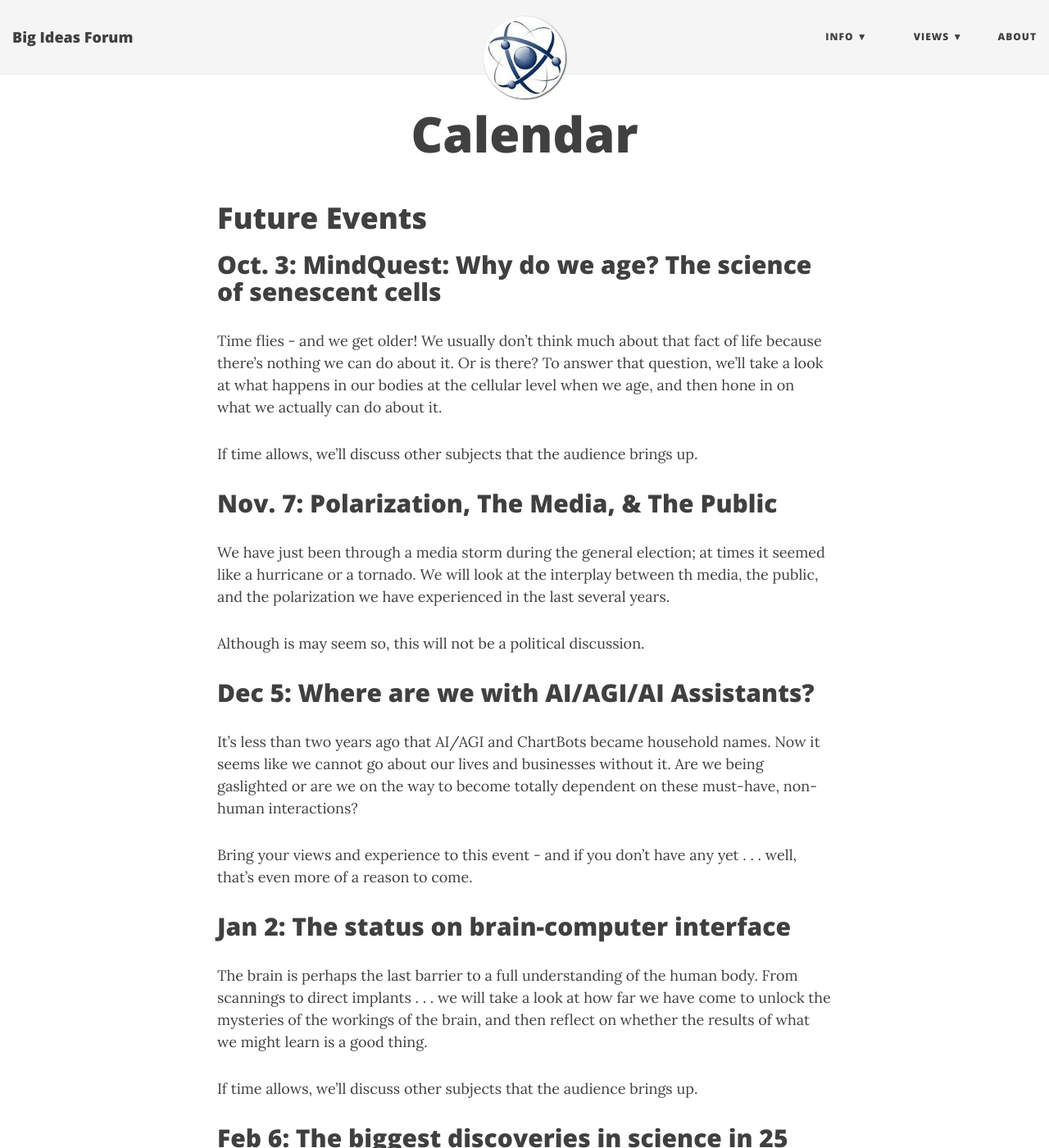
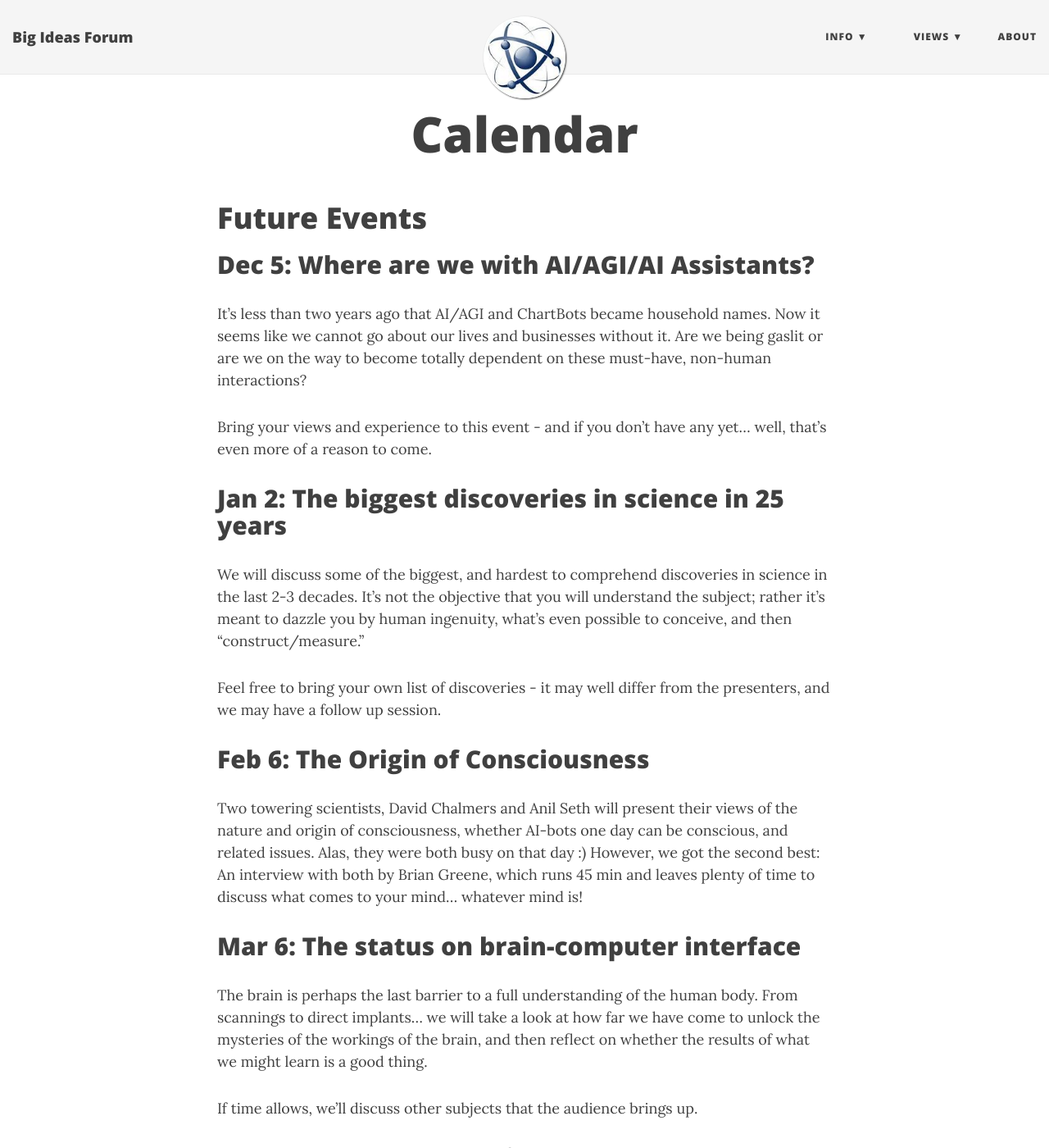
Before and after one commit to BigIdeasForum/bigideasforum.github.io, a Jekyll site: the page built from calendar.md, in a window 1280 px wide and 1400 px high. Shown: the whole window at 82% size. Built offline with Jekyll 4.4.1, drawn with Linux system fonts in a browser that asks for light colours; nearby versions of some CDN libraries; some of the changed text lies outside the part shown.

Commit message:
update calendar page

```diff
--- a/calendar.md
+++ b/calendar.md
@@ -7,32 +7,34 @@ permalink: /calendar/
 
 # Future Events
 
-## Oct. 3: MindQuest: Why do we age? The science of senescent cells
-
-Time flies - and we get older! We usually don’t think much about that fact of life because there’s nothing we can do about it. Or is there? To answer that question, we’ll take a look at what happens in our bodies at the cellular level when we age, and then hone in on what we actually can do about it.
-
-If time allows, we’ll discuss other subjects that the audience brings up.
-
-## Nov. 7: Polarization, The Media, & The Public
-
-We have just been through a media storm during the general election; at times it seemed like a hurricane or a tornado. We will look at the interplay between th media, the public, and the polarization we have experienced in the last several years.
-
-Although is may seem so, this will not be a political discussion.
-
 ## Dec 5: Where are we with AI/AGI/AI Assistants?
 
-It’s less than two years ago that AI/AGI and ChartBots became household names. Now it seems like we cannot go about our lives and businesses without it. Are we being gaslighted or are we on the way to become totally dependent on these must-have, non-human interactions?
+It’s less than two years ago that AI/AGI and ChartBots became household names. Now it seems like we cannot go about our lives and businesses without it. Are we being gaslit or are we on the way to become totally dependent on these must-have, non-human interactions?
 
-Bring your views and experience to this event - and if you don’t have any yet . . . well, that’s even more of a reason to come.
+Bring your views and experience to this event - and if you don’t have any yet... well, that’s even more of a reason to come.
 
-## Jan 2: The status on brain-computer interface
-
-The brain is perhaps the last barrier to a full understanding of the human body. From scannings to direct implants . . . we will take a look at how far we have come to unlock the mysteries of the workings of the brain, and then reflect on whether the results of what we might learn is a good thing.
-
-If time allows, we’ll discuss other subjects that the audience brings up.
-
-## Feb 6: The biggest discoveries in science in 25 years
+## Jan 2: The biggest discoveries in science in 25 years
 
 We will discuss some of the biggest, and hardest to comprehend discoveries in science in the last 2-3 decades. It’s not the objective that you will understand the subject; rather it’s meant to dazzle you by human ingenuity, what’s even possible to conceive, and then “construct/measure.”
 
 Feel free to bring your own list of discoveries - it may well differ from the presenters, and we may have a follow up session.
+
+## Feb 6: The Origin of Consciousness
+
+Two towering scientists, David Chalmers and Anil Seth will present their views of the nature and origin of consciousness, whether AI-bots one day can be conscious, and related issues. Alas, they were both busy on that day :)  However, we got the second best: An interview with both by Brian Greene, which runs 45 min and leaves plenty of time to discuss what comes to your mind... whatever mind is!
+
+## Mar 6: The status on brain-computer interface
+
+The brain is perhaps the last barrier to a full understanding of the human body. From scannings to direct implants... we will take a look at how far we have come to unlock the mysteries of the workings of the brain, and then reflect on whether the results of what we might learn is a good thing.
+
+If time allows, we’ll discuss other subjects that the audience brings up.
+
+## Apr 3: The “Enough” philosophy about growth, economy, and wellness living
+
+The “Enough” philosophy invites us to embrace contentment with what we already have. It encourages us to appreciate our lives and find joy in the present, rather than chasing endless growth or material possessions. By focusing on gratitude and sufficiency, we can cultivate happiness and well-being without the pressures of consumerism.
+
+We will explore this movement, examine its principles, and see whether it might lead to a more fulfilling life.
+
+## May 1: TBD
+
+## Jun 5: TechSlam
```
